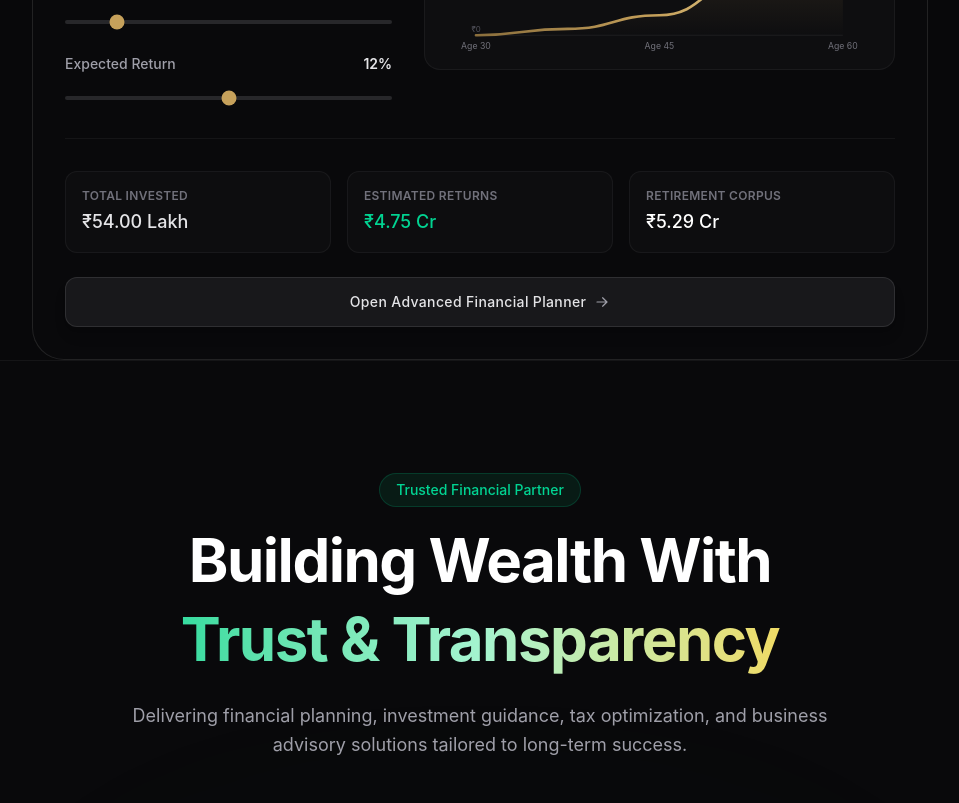
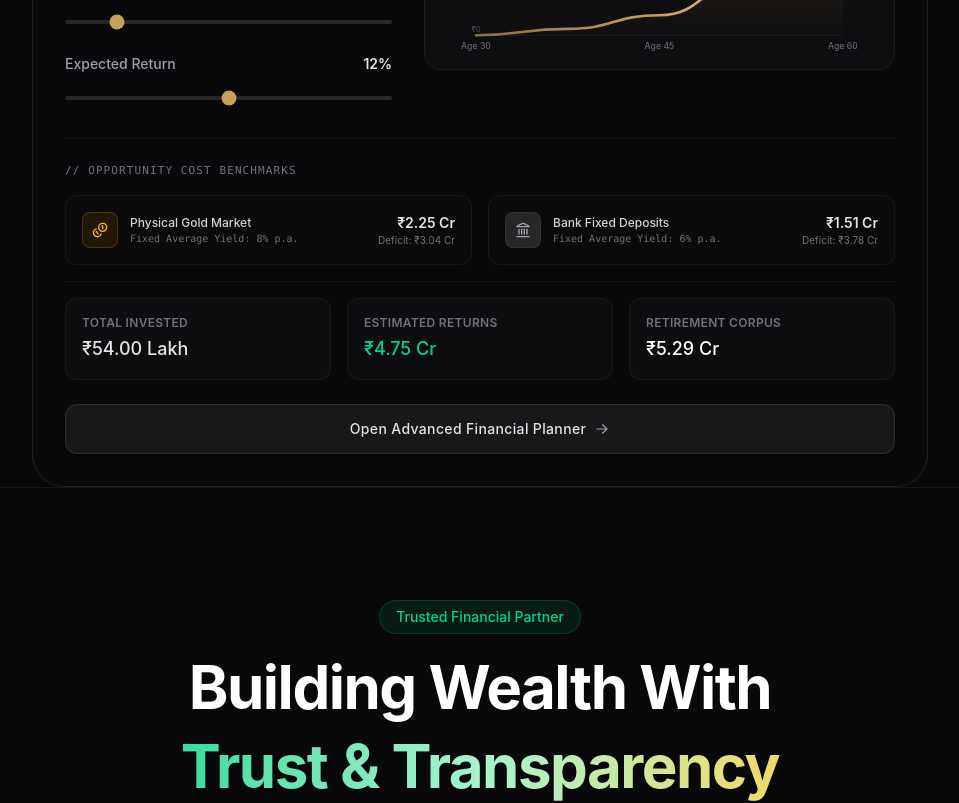
Before and after one commit to everlinesys/aspfinserv, a React (Vite) app: page / in a window 1280 px wide. Shown: the part 1420-2223 px from the top of the page, without its empty margins (160-1119 px from the left). Built offline with nearby package versions, Linux system fonts and the light colour scheme.

Commit message:
video change

```diff
--- a/src/components/Hero.jsx
+++ b/src/components/Hero.jsx
@@ -9,7 +9,7 @@ export default function Hero() {
       <div className="absolute top-1/4 left-1/4 -translate-x-1/2 h-[600px] w-[600px] rounded-full bg-emerald-500/5 blur-[160px] pointer-events-none" />
       <div className="absolute top-1/3 right-1/4 translate-x-1/2 h-[500px] w-[500px] rounded-full bg-amber-500/5 blur-[140px] pointer-events-none" />
 
-      <div className="max-w-7xl mx-auto px-6 pt-20 pb-28 relative z-10">
+      <div className="max-w-7xl mx-auto px-6 md:px-16 pt-20 pb-28 relative z-10">
         <div className="grid lg:grid-cols-2 gap-16 items-center">
 
           {/* Left Content Column */}
--- a/src/components/MockChart.jsx
+++ b/src/components/MockChart.jsx
@@ -1,5 +1,7 @@
 import React, { useState, useMemo } from 'react';
 import { useNavigate } from 'react-router-dom';
+import { Coins, Landmark, TrendingUp } from 'lucide-react';
+
 export default function MockChart() {
   // --- State Variables ---
   const [currentAge, setCurrentAge] = useState(30);
@@ -7,6 +9,11 @@ export default function MockChart() {
   const [monthlyInvestment, setMonthlyInvestment] = useState(15000);
   const [expectedReturn, setExpectedReturn] = useState(12);
   const navigate = useNavigate();
+
+  // Fixed historic benchmark growth percentages
+  const GOLD_GROWTH_PERC = 8;
+  const BANK_GROWTH_PERC = 6;
+
   // --- Financial Calculations ---
   const investmentYears = Math.max(1, retirementAge - currentAge);
   const totalMonths = investmentYears * 12;
@@ -15,17 +22,28 @@ export default function MockChart() {
   // Total Invested Amount
   const totalInvested = monthlyInvestment * totalMonths;
 
-  // Future Value of SIP Formula: M = P * [((1 + i)^n - 1) / i] * (1 + i)
+  // Generic Future Value formula for clean optimization reuse
+  const calculateFutureValue = (monthlyAmount, annualRate, months) => {
+    const rate = annualRate / 12 / 100;
+    if (rate === 0) return monthlyAmount * months;
+    return monthlyAmount * ((Math.pow(1 + rate, months) - 1) / rate) * (1 + rate);
+  };
+
+  // Future Value of SIP Formula
   const estimatedWealth = useMemo(() => {
-    if (monthlyRate === 0) return totalInvested;
-    return (
-      monthlyInvestment *
-      ((Math.pow(1 + monthlyRate, totalMonths) - 1) / monthlyRate) *
-      (1 + monthlyRate)
-    );
-  }, [monthlyInvestment, monthlyRate, totalMonths, totalInvested]);
+    return calculateFutureValue(monthlyInvestment, expectedReturn, totalMonths);
+  }, [monthlyInvestment, expectedReturn, totalMonths]);
 
   const wealthGained = Math.max(0, estimatedWealth - totalInvested);
+
+  // Alternative Asset Benchmarks (Gold vs Bank Fixed Yields)
+  const goldCorpus = useMemo(() => {
+    return calculateFutureValue(monthlyInvestment, GOLD_GROWTH_PERC, totalMonths);
+  }, [monthlyInvestment, totalMonths]);
+
+  const bankCorpus = useMemo(() => {
+    return calculateFutureValue(monthlyInvestment, BANK_GROWTH_PERC, totalMonths);
+  }, [monthlyInvestment, totalMonths]);
 
   // --- Helper to Format Indian Currency System (Lakhs/Crores) ---
   const formatCurrency = (value) => {
@@ -38,7 +56,6 @@ export default function MockChart() {
   };
 
   // --- Generating Chart Data Points Dynamically ---
-  // We generate a curve over 5 data points from current age to retirement age
   const chartPointsCount = 5;
   const chartData = useMemo(() => {
     const points = [];
@@ -46,14 +63,7 @@ export default function MockChart() {
       const progress = i / (chartPointsCount - 1);
       const currentYearStep = Math.round(investmentYears * progress);
       const currentMonths = currentYearStep * 12;
-
-      let valueAtStep = 0;
-      if (currentMonths > 0) {
-        valueAtStep =
-          monthlyInvestment *
-          ((Math.pow(1 + monthlyRate, currentMonths) - 1) / monthlyRate) *
-          (1 + monthlyRate);
-      }
+      const valueAtStep = currentMonths > 0 ? calculateFutureValue(monthlyInvestment, expectedReturn, currentMonths) : 0;
 
       points.push({
         year: currentAge + currentYearStep,
@@ -61,10 +71,9 @@ export default function MockChart() {
       });
     }
     return points;
-  }, [currentAge, investmentYears, monthlyInvestment, monthlyRate]);
+  }, [currentAge, investmentYears, monthlyInvestment, expectedReturn]);
 
   // --- SVG Path Construction ---
-  // Fixed grid canvas dimensions
   const width = 500;
   const height = 200;
   const paddingX = 40;
@@ -72,23 +81,18 @@ export default function MockChart() {
 
   const svgCoordinates = useMemo(() => {
     if (chartData.length === 0) return { linePath: '', areaPath: '', lastX: 0, lastY: 0 };
-
     const maxVal = estimatedWealth || 1;
 
-    // Map points to SVG canvas space
     const coords = chartData.map((d, index) => {
       const x = paddingX + (index / (chartData.length - 1)) * (width - paddingX * 2);
-      // Invert Y because SVG (0,0) starts at top-left
       const y = height - paddingY - (d.value / maxVal) * (height - paddingY * 2);
       return { x, y };
     });
 
-    // Generate smooth cubic bezier curve string
     let linePath = `M ${coords[0].x} ${coords[0].y}`;
     for (let i = 0; i < coords.length - 1; i++) {
       const p0 = coords[i];
       const p1 = coords[i + 1];
-      // Control points for curve smoothing
       const cpX1 = p0.x + (p1.x - p0.x) / 2;
       const cpY1 = p0.y;
       const cpX2 = p0.x + (p1.x - p0.x) / 2;
@@ -96,7 +100,6 @@ export default function MockChart() {
       linePath += ` C ${cpX1} ${cpY1}, ${cpX2} ${cpY2}, ${p1.x} ${p1.y}`;
     }
 
-    // Close the path at the bottom to construct the fillable area
     const areaPath = `${linePath} L ${coords[coords.length - 1].x} ${height - paddingY} L ${coords[0].x} ${height - paddingY} Z`;
     const lastPoint = coords[coords.length - 1];
 
@@ -106,7 +109,7 @@ export default function MockChart() {
   return (
     <div className="w-full max-w-4xl mx-auto p-6 md:p-8 bg-zinc-950 text-white rounded-[32px] border border-white/10 shadow-2xl backdrop-blur-xl">
 
-      {/* 4. Premium Top Header */}
+      {/* Premium Top Header */}
       <div className="flex flex-col sm:flex-row justify-between items-start sm:items-center border-b border-white/5 pb-6 mb-8 gap-4">
         <div>
           <span className="text-xs font-semibold tracking-widest text-zinc-500 uppercase">Financial Planner</span>
@@ -127,203 +130,156 @@ export default function MockChart() {
       </div>
 
       <div className="grid grid-cols-1 lg:grid-cols-12 gap-8 items-center">
-
-        {/* 5. Interactive Sliders Section */}
+        {/* Interactive Sliders Section */}
         <div className="lg:col-span-5 space-y-6">
-
-          {/* Current Age Slider */}
           <div className="space-y-2">
             <div className="flex justify-between items-center text-sm">
               <span className="text-zinc-400 font-medium">Current Age</span>
               <span className="text-zinc-200 font-semibold">{currentAge} Years</span>
             </div>
             <input
-              type="range"
-              min="18"
-              max="55"
-              value={currentAge}
+              type="range" min="18" max="55" value={currentAge}
               onChange={(e) => setCurrentAge(Number(e.target.value))}
               className="w-full h-1 bg-zinc-800 rounded-lg appearance-none cursor-pointer accent-[#C6A15B]"
             />
           </div>
 
-          {/* Retirement Age Slider */}
           <div className="space-y-2">
             <div className="flex justify-between items-center text-sm">
               <span className="text-zinc-400 font-medium">Retirement Age</span>
               <span className="text-zinc-200 font-semibold">{retirementAge} Years</span>
             </div>
             <input
-              type="range"
-              min="56"
-              max="70"
-              value={retirementAge}
+              type="range" min="56" max="70" value={retirementAge}
               onChange={(e) => setRetirementAge(Number(e.target.value))}
               className="w-full h-1 bg-zinc-800 rounded-lg appearance-none cursor-pointer accent-[#C6A15B]"
             />
           </div>
 
-          {/* Monthly Investment Slider */}
           <div className="space-y-2">
             <div className="flex justify-between items-center text-sm">
               <span className="text-zinc-400 font-medium">Monthly Investment</span>
               <span className="text-zinc-200 font-semibold">{formatCurrency(monthlyInvestment)}</span>
             </div>
             <input
-              type="range"
-              min="1000"
-              max="100000"
-              step="1000"
-              value={monthlyInvestment}
+              type="range" min="1000" max="100000" step="1000" value={monthlyInvestment}
               onChange={(e) => setMonthlyInvestment(Number(e.target.value))}
               className="w-full h-1 bg-zinc-800 rounded-lg appearance-none cursor-pointer accent-[#C6A15B]"
             />
           </div>
 
-          {/* Expected Return Slider */}
           <div className="space-y-2">
             <div className="flex justify-between items-center text-sm">
               <span className="text-zinc-400 font-medium">Expected Return</span>
               <span className="text-zinc-200 font-semibold">{expectedReturn}%</span>
             </div>
             <input
-              type="range"
-              min="6"
-              max="18"
-              step="0.5"
-              value={expectedReturn}
+              type="range" min="6" max="18" step="0.5" value={expectedReturn}
               onChange={(e) => setExpectedReturn(Number(e.target.value))}
               className="w-full h-1 bg-zinc-800 rounded-lg appearance-none cursor-pointer accent-[#C6A15B]"
             />
           </div>
         </div>
 
-        {/* 3. Animated SVG Chart Canvas */}
+        {/* Animated SVG Chart Canvas */}
         <div className="lg:col-span-7 bg-zinc-900/40 border border-white/5 p-4 rounded-2xl relative">
-          <svg
-            viewBox={`0 0 ${width} ${height}`}
-            className="w-full h-auto overflow-visible"
-          >
+          <svg viewBox={`0 0 ${width} ${height}`} className="w-full h-auto overflow-visible">
             <defs>
-              {/* Gold stroke line gradient */}
               <linearGradient id="goldGradient" x1="0" y1="0" x2="1" y2="0">
-                <stop offset="0%" stopColor="#8A6E3C" />
-                <stop offset="50%" stopColor="#C6A15B" />
-                <stop offset="100%" stopColor="#F3E5AB" />
+                <stop offset="0%" stopColor="#8A6E3C" /><stop offset="50%" stopColor="#C6A15B" /><stop offset="100%" stopColor="#F3E5AB" />
               </linearGradient>
-
-              {/* Translucent gold fill area gradient */}
               <linearGradient id="goldAreaGradient" x1="0" y1="0" x2="0" y2="1">
-                <stop offset="0%" stopColor="#C6A15B" stopOpacity="0.25" />
-                <stop offset="100%" stopColor="#C6A15B" stopOpacity="0.00" />
+                <stop offset="0%" stopColor="#C6A15B" stopOpacity="0.25" /><stop offset="100%" stopColor="#C6A15B" stopOpacity="0.00" />
               </linearGradient>
-
-              {/* Soft glow filter for the ending pointer */}
               <filter id="glow" x="-50%" y="-50%" width="200%" height="200%">
-                <feGaussianBlur stdDeviation="5" result="blur" />
-                <feMerge>
-                  <feMergeNode in="blur" />
-                  <feMergeNode in="SourceGraphic" />
-                </feMerge>
+                <feGaussianBlur stdDeviation="5" result="blur" /><feMerge><feMergeNode in="blur" /><feMergeNode in="SourceGraphic" /></feMerge>
               </filter>
             </defs>
-
-            {/* Horizontal Grid lines helper */}
             <line x1={paddingX} y1={paddingY} x2={width - paddingX} y2={paddingY} stroke="rgba(255,255,255,0.03)" strokeWidth="1" />
             <line x1={paddingX} y1={(height) / 2} x2={width - paddingX} y2={(height) / 2} stroke="rgba(255,255,255,0.03)" strokeWidth="1" />
             <line x1={paddingX} y1={height - paddingY} x2={width - paddingX} y2={height - paddingY} stroke="rgba(255,255,255,0.08)" strokeWidth="1" />
-
-            {/* Filled Area Element under the path */}
-            <path
-              d={svgCoordinates.areaPath}
-              fill="url(#goldAreaGradient)"
-              className="transition-all duration-500 ease-out"
-            />
-
-            {/* Curved Path Stroke */}
-            <path
-              d={svgCoordinates.linePath}
-              fill="none"
-              stroke="url(#goldGradient)"
-              strokeWidth="3"
-              strokeLinecap="round"
-              className="transition-all duration-500 ease-out"
-            />
-
-            {/* Glowing endpoint dot marker */}
-            <circle
-              cx={svgCoordinates.lastX}
-              cy={svgCoordinates.lastY}
-              r="6"
-              fill="#F3E5AB"
-              filter="url(#glow)"
-              className="transition-all duration-500 ease-out"
-            />
-            <circle
-              cx={svgCoordinates.lastX}
-              cy={svgCoordinates.lastY}
-              r="3"
-              fill="#C6A15B"
-              className="transition-all duration-500 ease-out"
-            />
-
-            {/* X Axis Labels */}
-            <text x={paddingX} y={height - 4} fill="#71717a" fontSize="10" textAnchor="middle" className="font-sans">
-              Age {chartData[0]?.year}
-            </text>
-            <text x={width / 2} y={height - 4} fill="#71717a" fontSize="10" textAnchor="middle" className="font-sans">
-              Age {chartData[Math.floor(chartData.length / 2)]?.year}
-            </text>
-            <text x={width - paddingX} y={height - 4} fill="#71717a" fontSize="10" textAnchor="middle" className="font-sans">
-              Age {chartData[chartData.length - 1]?.year}
-            </text>
-
-            {/* Dynamic Y Axis Tracker Labels floating over graph boundaries */}
-            <text x={paddingX - 5} y={paddingY + 4} fill="#52525b" fontSize="9" textAnchor="start">
-              {formatCurrency(estimatedWealth)}
-            </text>
-            <text x={paddingX - 5} y={height - paddingY - 4} fill="#52525b" fontSize="9" textAnchor="start">
-              ₹0
-            </text>
+            <path d={svgCoordinates.areaPath} fill="url(#goldAreaGradient)" className="transition-all duration-500 ease-out" />
+            <path d={svgCoordinates.linePath} fill="none" stroke="url(#goldGradient)" strokeWidth="3" strokeLinecap="round" className="transition-all duration-500 ease-out" />
+            <circle cx={svgCoordinates.lastX} cy={svgCoordinates.lastY} r="6" fill="#F3E5AB" filter="url(#glow)" className="transition-all duration-500 ease-out" />
+            <circle cx={svgCoordinates.lastX} cy={svgCoordinates.lastY} r="3" fill="#C6A15B" className="transition-all duration-500 ease-out" />
+            <text x={paddingX} y={height - 4} fill="#71717a" fontSize="10" textAnchor="middle">Age {chartData[0]?.year}</text>
+            <text x={width / 2} y={height - 4} fill="#71717a" fontSize="10" textAnchor="middle">Age {chartData[Math.floor(chartData.length / 2)]?.year}</text>
+            <text x={width - paddingX} y={height - 4} fill="#71717a" fontSize="10" textAnchor="middle">Age {chartData[chartData.length - 1]?.year}</text>
+            <text x={paddingX - 5} y={paddingY + 4} fill="#52525b" fontSize="9" textAnchor="start">{formatCurrency(estimatedWealth)}</text>
+            <text x={paddingX - 5} y={height - paddingY - 4} fill="#52525b" fontSize="9" textAnchor="start">₹0</text>
           </svg>
         </div>
       </div>
 
-      {/* 6. Bottom Summary Cards Grid Layout */}
-      <div className="grid grid-cols-1 sm:grid-cols-3 gap-4 mt-8 pt-8 border-t border-white/5">
+      {/* Alternative Capital Asset Comparison Figures */}
+      <div className="mt-8 pt-6 border-t border-white/5">
+        <span className="text-[11px] font-mono uppercase tracking-widest text-zinc-500 block mb-4">// Opportunity Cost Benchmarks</span>
+        <div className="grid grid-cols-1 sm:grid-cols-2 gap-4">
+
+          {/* Gold Alternative Container */}
+          <div className="flex items-center justify-between p-4 rounded-xl border border-white/5 bg-zinc-900/10">
+            <div className="flex items-center gap-3">
+              <div className="w-9 h-9 rounded-lg bg-amber-500/10 border border-amber-500/20 flex items-center justify-center text-amber-400">
+                <Coins className="w-4 h-4" />
+              </div>
+              <div>
+                <p className="text-xs font-medium text-zinc-300">Physical Gold Market</p>
+                <p className="text-[10px] font-mono text-zinc-500">Fixed Average Yield: {GOLD_GROWTH_PERC}% p.a.</p>
+              </div>
+            </div>
+            <div className="text-right">
+              <p className="text-sm font-semibold text-zinc-200">{formatCurrency(goldCorpus)}</p>
+              <p className="text-[10px] text-zinc-500">
+                Deficit: {formatCurrency(Math.max(0, estimatedWealth - goldCorpus))}
+              </p>
+            </div>
+          </div>
+
+          {/* Bank Alternative Container */}
+          <div className="flex items-center justify-between p-4 rounded-xl border border-white/5 bg-zinc-900/10">
+            <div className="flex items-center gap-3">
+              <div className="w-9 h-9 rounded-lg bg-zinc-800 border border-white/5 flex items-center justify-center text-zinc-400">
+                <Landmark className="w-4 h-4" />
+              </div>
+              <div>
+                <p className="text-xs font-medium text-zinc-300">Bank Fixed Deposits</p>
+                <p className="text-[10px] font-mono text-zinc-500">Fixed Average Yield: {BANK_GROWTH_PERC}% p.a.</p>
+              </div>
+            </div>
+            <div className="text-right">
+              <p className="text-sm font-semibold text-zinc-200">{formatCurrency(bankCorpus)}</p>
+              <p className="text-[10px] text-zinc-500">
+                Deficit: {formatCurrency(Math.max(0, estimatedWealth - bankCorpus))}
+              </p>
+            </div>
+          </div>
+
+        </div>
+      </div>
+
+      {/* Core Breakdown Metrics Section */}
+      <div className="grid grid-cols-1 sm:grid-cols-3 gap-4 mt-4 pt-4 border-t border-white/5">
         <div className="bg-zinc-900/30 border border-white/5 p-4 rounded-xl">
           <div className="text-xs font-semibold tracking-wide text-zinc-500 uppercase mb-1">Total Invested</div>
-          <div className="text-lg font-medium text-zinc-200 transition-all duration-300">
-            {formatCurrency(totalInvested)}
-          </div>
+          <div className="text-lg font-medium text-zinc-200">{formatCurrency(totalInvested)}</div>
         </div>
         <div className="bg-zinc-900/30 border border-white/5 p-4 rounded-xl">
           <div className="text-xs font-semibold tracking-wide text-zinc-500 uppercase mb-1">Estimated Returns</div>
-          <div className="text-lg font-medium text-emerald-400 transition-all duration-300">
-            {formatCurrency(wealthGained)}
-          </div>
+          <div className="text-lg font-medium text-emerald-400">{formatCurrency(wealthGained)}</div>
         </div>
         <div className="bg-zinc-900/30 border border-white/5 p-4 rounded-xl">
           <div className="text-xs font-semibold tracking-wide text-zinc-500 uppercase mb-1">Retirement Corpus</div>
-          <div className="text-lg font-medium text-white transition-all duration-300">
-            {formatCurrency(estimatedWealth)}
-          </div>
+          <div className="text-lg font-medium text-white">{formatCurrency(estimatedWealth)}</div>
         </div>
       </div>
 
-      {/* 7. Bottom Call To Action Button */}
+      {/* Call To Action Button */}
       <button
-        type="button"
-        onClick={() => navigate("/sip-calculator")}
+        type="button" onClick={() => navigate("/sip-calculator")}
         className="w-full mt-6 py-3.5 px-4 bg-zinc-900 border border-white/10 hover:border-[#C6A15B]/40 text-sm font-medium tracking-wide text-zinc-200 hover:text-white rounded-xl transition-all duration-300 shadow-lg flex items-center justify-center gap-2 group hover:bg-zinc-800/80"
       >
         Open Advanced Financial Planner
-        <svg
-          xmlns="http://www.w3.org/2000/svg"
-          viewBox="0 0 20 20"
-          fill="currentColor"
-          className="w-4 h-4 text-zinc-400 group-hover:text-white transition-transform duration-300 group-hover:translate-x-0.5"
-        >
+        <svg xmlns="http://www.w3.org/2000/svg" viewBox="0 0 20 20" fill="currentColor" className="w-4 h-4 text-zinc-400 group-hover:text-white transition-transform duration-300 group-hover:translate-x-0.5">
           <path fillRule="evenodd" d="M3 10a.75.75 0 01.75-.75h10.638L10.23 5.29a.75.75 0 111.04-1.08l5.5 5.25a.75.75 0 010 1.08l-5.5 5.25a.75.75 0 11-1.04-1.08l4.158-3.96H3.75A.75.75 0 013 10z" clipRule="evenodd" />
         </svg>
       </button>
```
